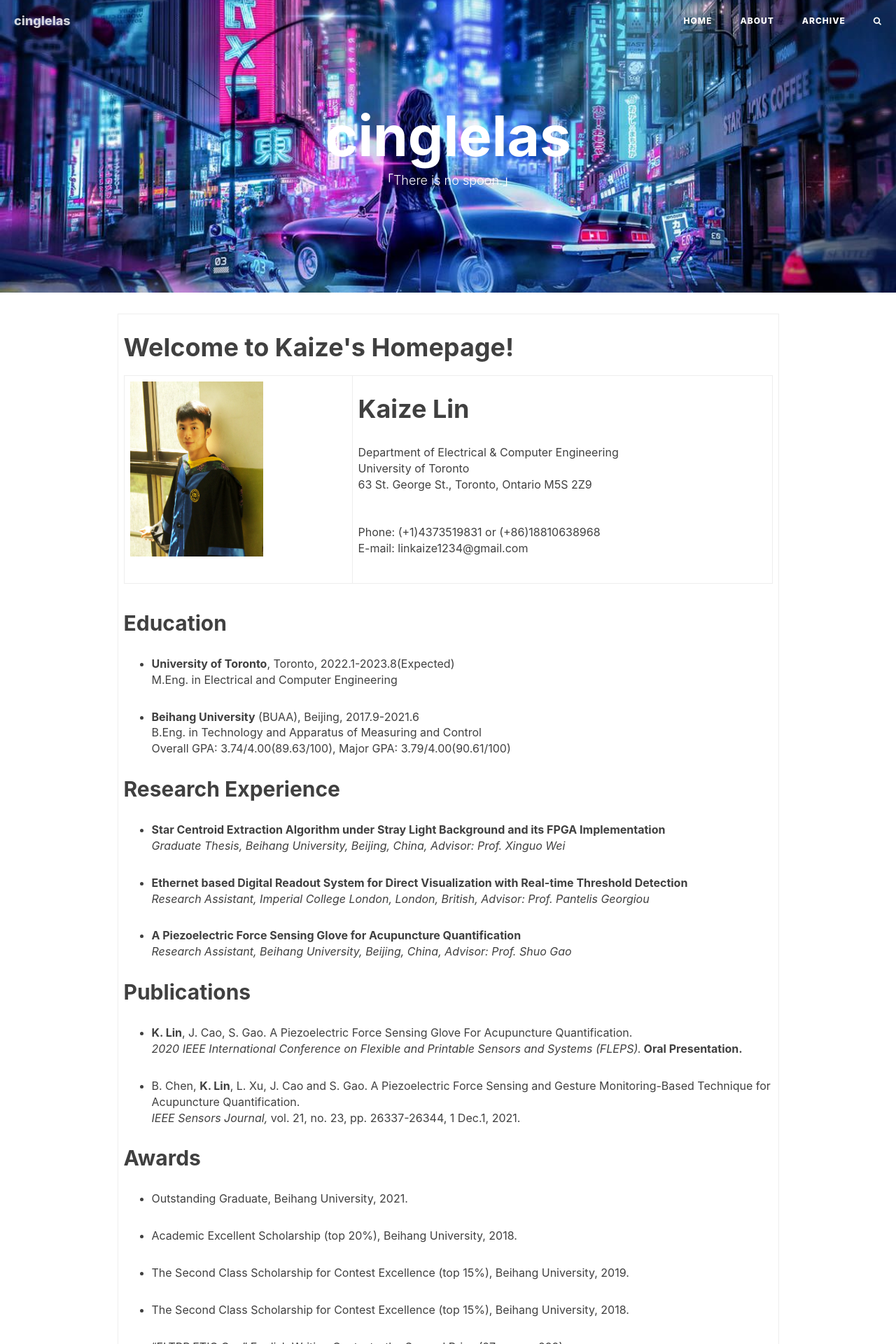
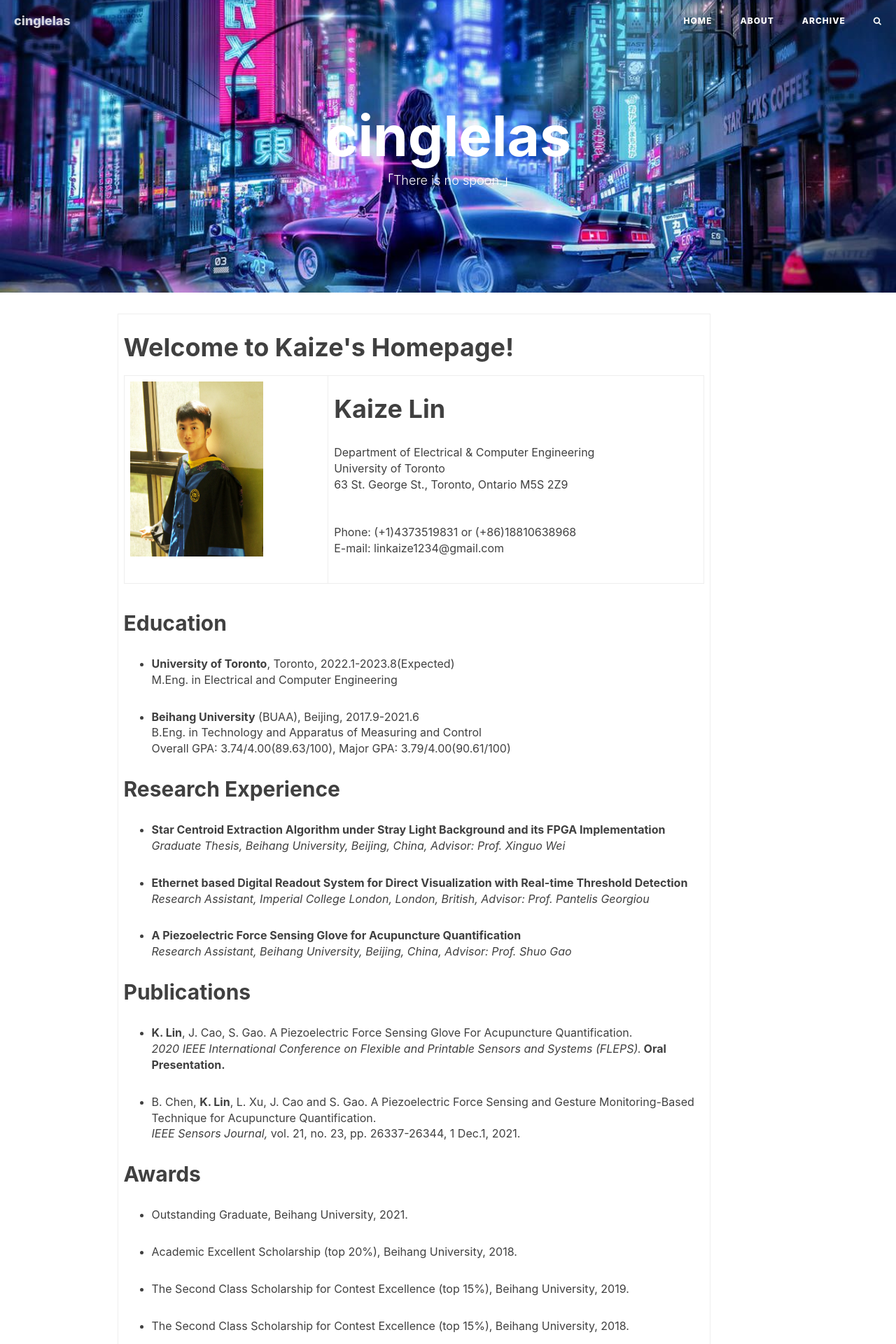
Before and after one commit to cinglelas/cinglelas.github.io, a Jekyll site: the page built from index.html, in a window 1280 px wide. Shown: the top 1920 px of the page at 70% size. Built offline with Jekyll 4.4.1, drawn with Linux system fonts in a browser that asks for light colours; nearby versions of some CDN libraries; the list of posts is cut into pages by our own code; comment, search, counter and statistics services are not loaded.

Commit message:
update page again

```diff
--- a/_layouts/page.html
+++ b/_layouts/page.html
@@ -28,7 +28,7 @@
 
     <!-- USE SIDEBAR -->
     <!-- PostList Container -->
-    <div class="col-lg-10 col-lg-offset-1 col-md-10 col-md-offset-1 col-sm-12
+    <div class="col-lg-9 col-lg-offset-1 col-md-9 col-md-offset-1 col-sm-12
       col-xs-12 postlist-container">
       <table summary="Table for page layout." id="tlayout">
         <tr valign="top">
@@ -112,7 +112,7 @@
       {{ content }}
     </div>
     <!-- Sidebar Container -->
-    <div class="col-lg-2 col-lg-offset-0 col-md-2 col-md-offset-0 col-sm-12
+    <div class="col-lg-3 col-lg-offset-0 col-md-3 col-md-offset-0 col-sm-12
       col-xs-12 sidebar-container">
       <!-- Featured Tags -->
       {% include featured-tags.html %}
```
